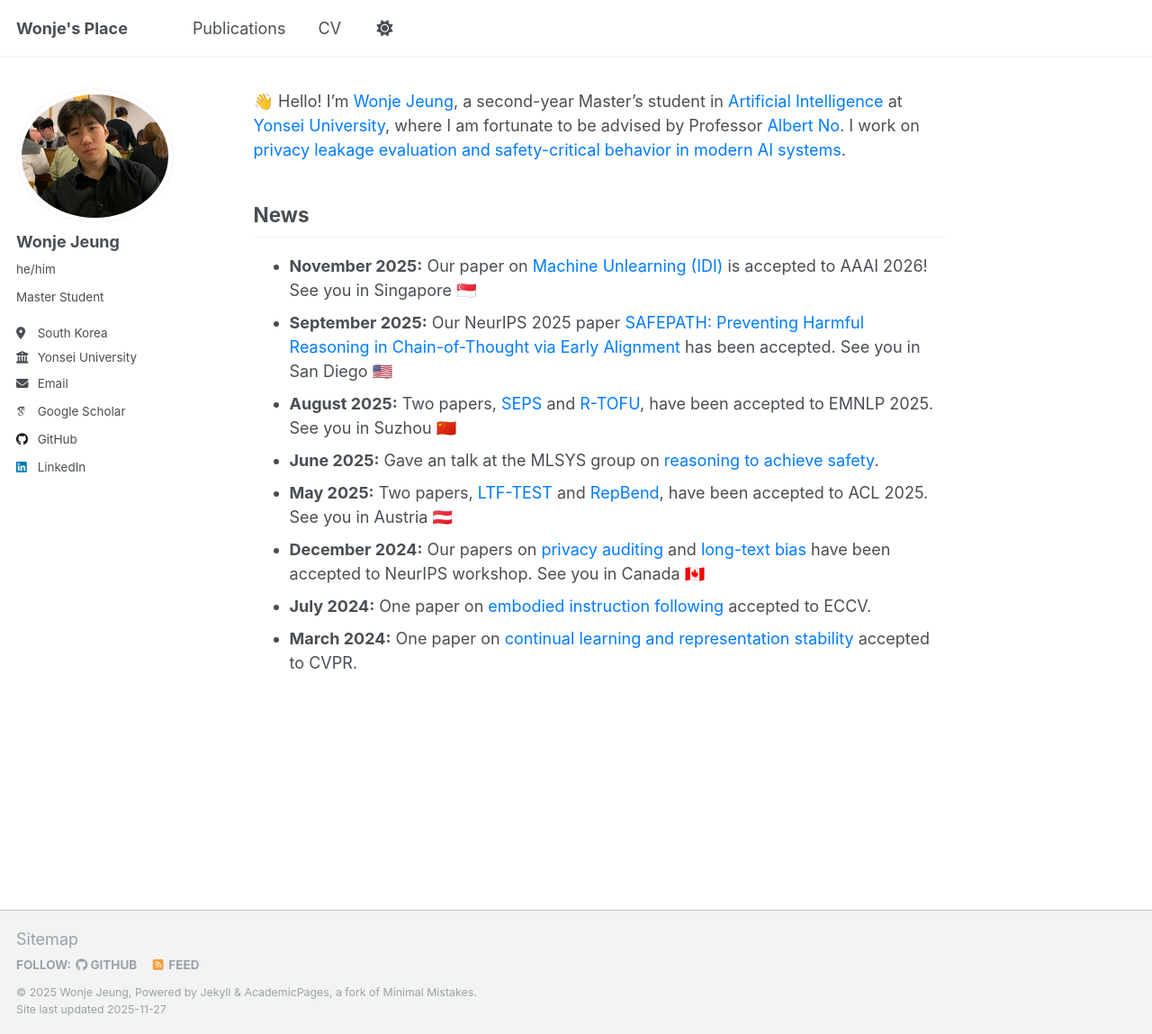
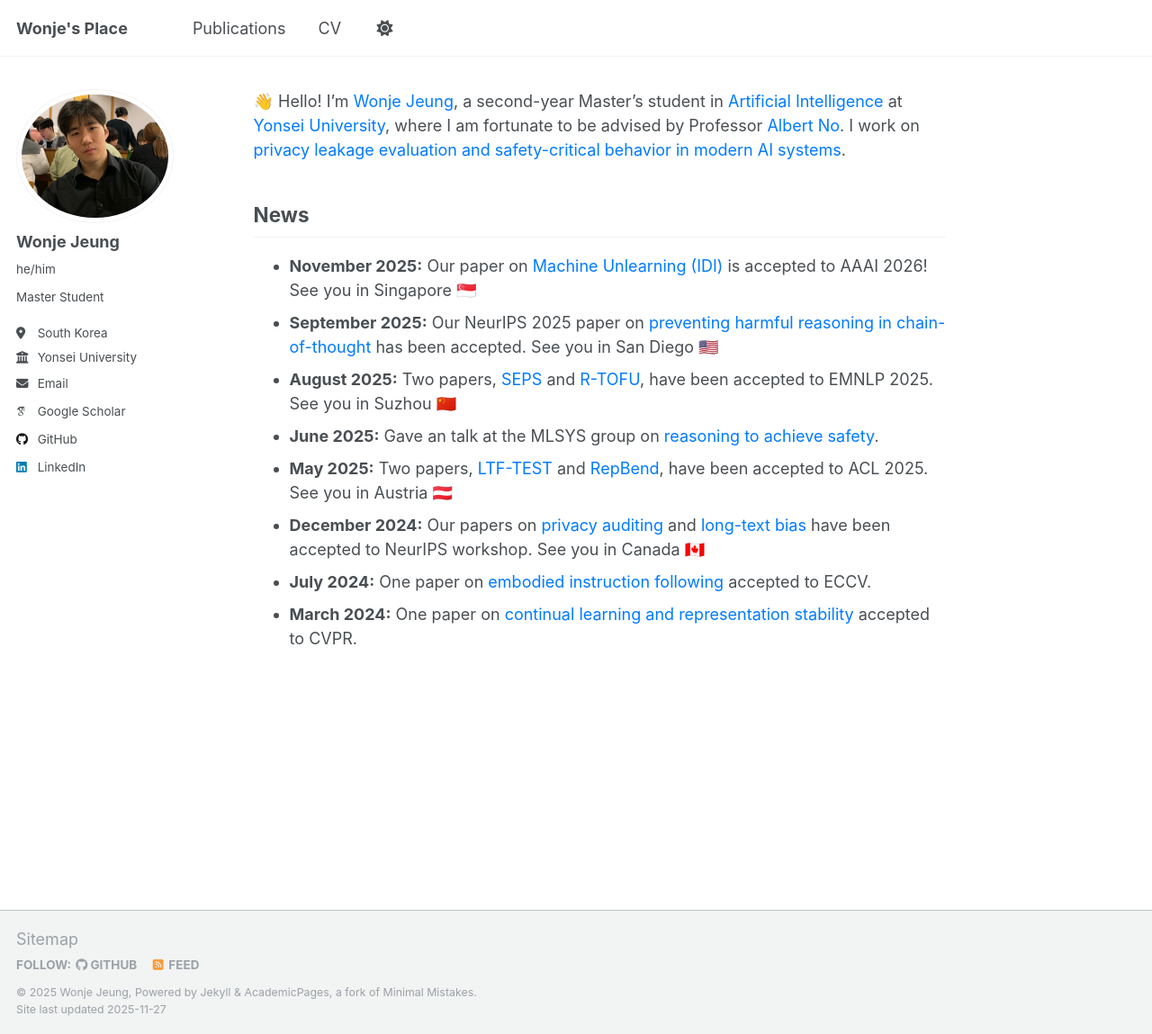
Before and after one commit to WonjeJeung/WonjeJeung.github.io, a Jekyll site: the page built from _pages/about.md, in a window 1280 px wide and 1149 px high. Shown: the whole window at 90% size. Built offline with Jekyll 4.4.1, drawn with Linux system fonts in a browser that asks for light colours; some web fonts are replaced.

Commit message:
news update

```diff
--- a/_pages/about.md
+++ b/_pages/about.md
@@ -20,7 +20,7 @@ I work on <span class="blue-text">privacy leakage evaluation and safety-critical
 <h2>News</h2>
 <ul>
   <li><b>November 2025:</b> Our paper on <span class="blue-text">Machine Unlearning (IDI)</span> is accepted to AAAI 2026! See you in Singapore 🇸🇬</li>
-  <li><b>September 2025:</b> Our NeurIPS 2025 paper <span class="blue-text">SAFEPATH: Preventing Harmful Reasoning in Chain-of-Thought via Early Alignment</span> has been accepted. See you in San Diego 🇺🇸</li>
+  <li><b>September 2025:</b> Our NeurIPS 2025 paper on <span class="blue-text">preventing harmful reasoning in chain-of-thought</span> has been accepted. See you in San Diego 🇺🇸</li>
   <li><b>August 2025:</b> Two papers, <span class="blue-text">SEPS</span> and <span class="blue-text">R-TOFU</span>, have been accepted to EMNLP 2025. See you in Suzhou 🇨🇳</li>
   <li><b>June 2025:</b> Gave an talk at the MLSYS group on <span class="blue-text">reasoning to achieve safety</span>.</li>
   <li><b>May 2025:</b> Two papers, <span class="blue-text">LTF-TEST</span> and <span class="blue-text">RepBend</span>, have been accepted to ACL 2025. See you in Austria 🇦🇹</li>
```
